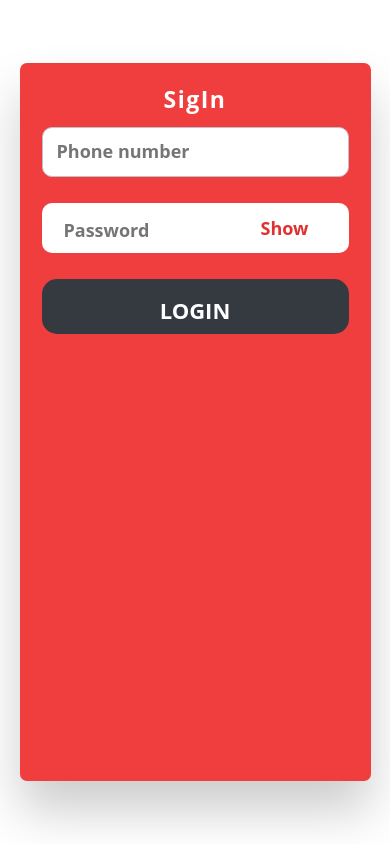
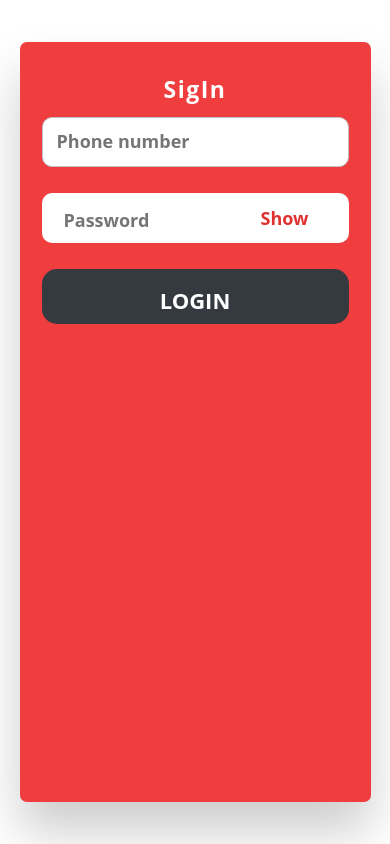
Before and after one commit to CyCodez/pixotask-ts, a React (Create React App) app: page / in a window 390 px wide. Built offline with nearby package versions, Linux system fonts and the light colour scheme.

Commit message:
adjusted mobile view

```diff
--- a/src/components/Form/Form.css
+++ b/src/components/Form/Form.css
@@ -218,7 +218,7 @@ input[type="submit"]:hover {
   h2{
     font-size: 23px;
     margin-bottom: -18px;
-    margin-top: 8px;
+    /* margin-top: 8px; */
     font-weight: bolder;
       box-sizing: border-box;
       letter-spacing: 1.5px;
@@ -226,7 +226,7 @@ input[type="submit"]:hover {
   #login-form-wrap {
     /* Example styles, adjust as needed */
     width: 90%;
-    height: 85%;
+    height: 90vh;
     margin: auto;
   }
 input{
```
